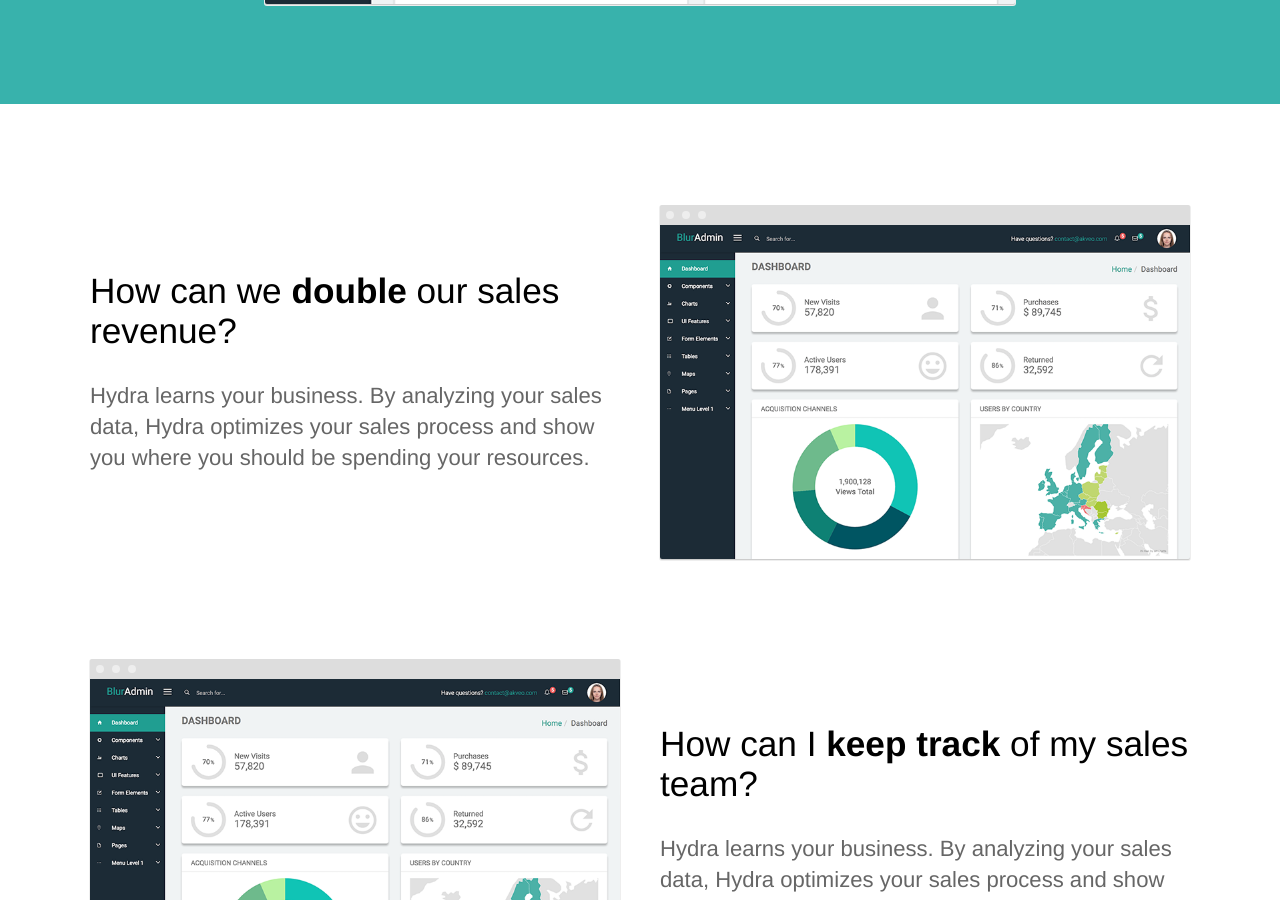
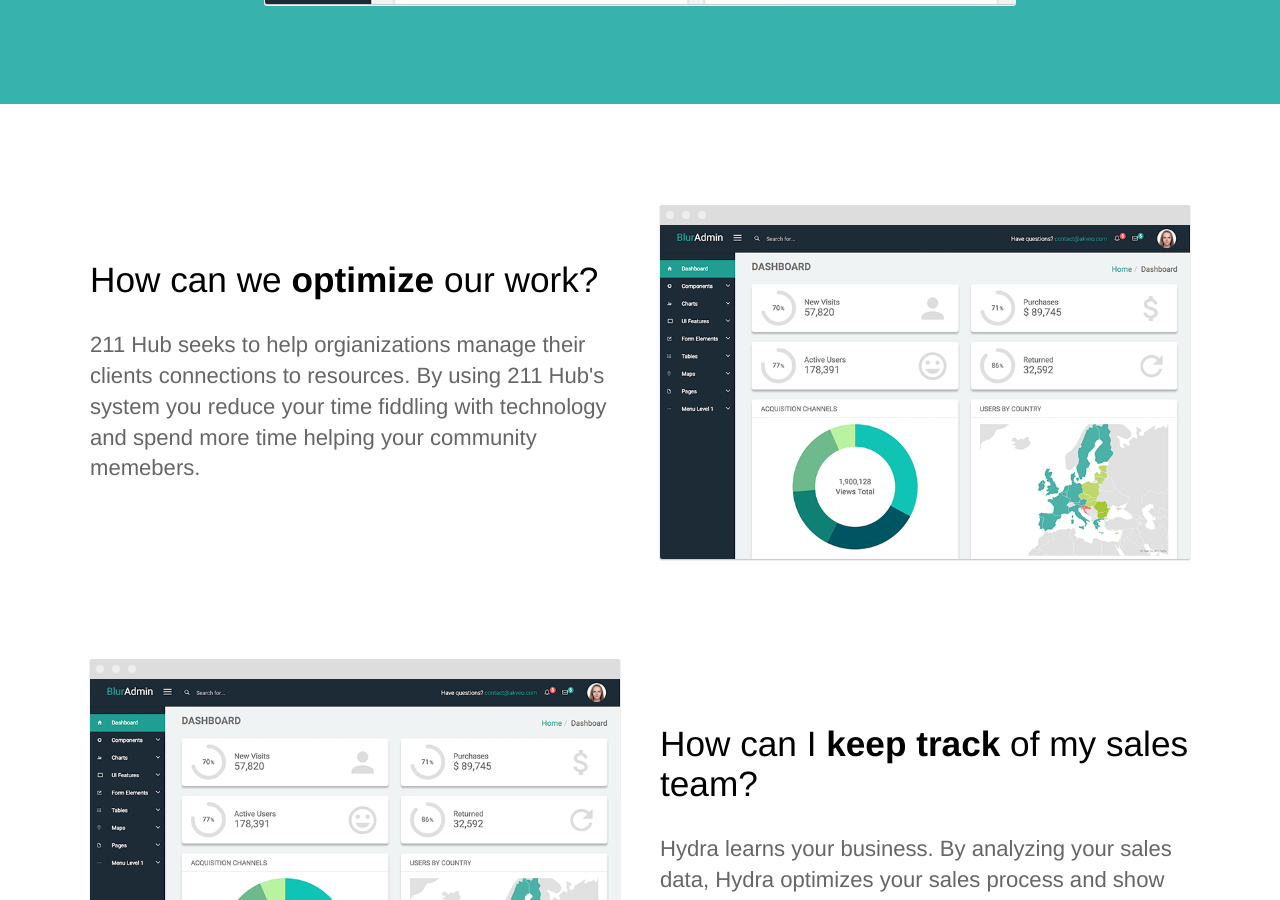
Before and after one commit to Ryanb58/211hub, a Jekyll site: the page built from index.html, in a window 1280 px wide and 900 px high, scrolled down 832 px. Built offline with Jekyll 4.4.1, drawn with Linux system fonts in a browser that asks for light colours; some of the changed text lies outside the part shown.

Commit message:
Small updates.

```diff
--- a/index.html
+++ b/index.html
@@ -4,8 +4,8 @@ description: Track and optimize your sales team in real time
 ---
 <section class="hero">
 	<div class="text-container">
-		<h1 class="editable">Let us help you <strong>connect people</strong></h1>
-		<p class="subtext editable">Make them your top priority</p>
+		<h1 class="editable">Stop wasting time <strong>time</strong></h1>
+		<p class="subtext editable">Make people your top priority</p>
 		<div class="cta button alt"><a href="{{ site.baseurl }}/sign-up/">Get Started Free</a></div>
 		<div>
 			<img src="{{ site.baseurl }}/images/dashboard.png" alt="Screenshot" class="screenshot editable" />
@@ -17,8 +17,8 @@ description: Track and optimize your sales team in real time
 	<section>
 		<div class="container flex">
 			<div class="text editable">
-				<h2>How can we <strong>double</strong> our sales revenue?</h2>
-				<p>Hydra learns your business. By analyzing your sales data, Hydra optimizes your sales process and show you where you should be spending your resources. </p>
+				<h2>How can we <strong>optimize</strong> our work?</h2>
+				<p>211 Hub seeks to help orgianizations manage their clients connections to resources. By using 211 Hub's system you reduce your time fiddling with technology and spend more time helping your community memebers. </p>
 			</div>
 			<div class="image">
 				<img src="{{ site.baseurl }}/images/dashboard.png" alt="Screenshot" class="screenshot editable" />
```
